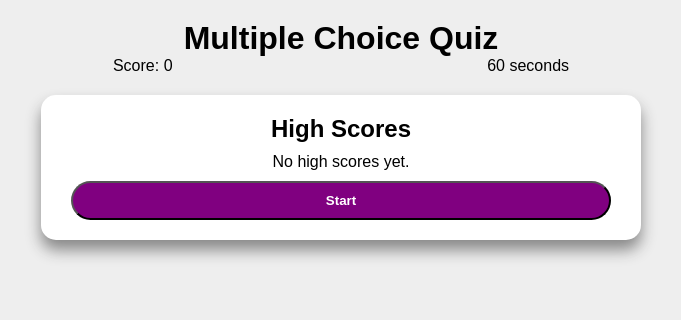
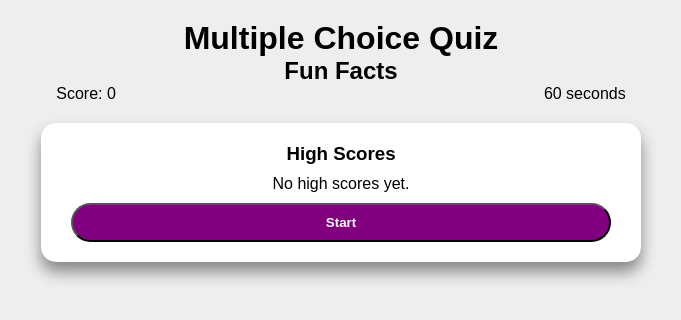
Before and after one commit to rayxis/w4-Multiple-Choice-Quiz, a plain HTML site: page index.html in a window 1280 px wide. Shown: the whole page, without its empty margins (299-980 px from the left). Drawn offline with Linux system fonts and the light colour scheme.

Commit message:
Fixed a bug where quizQuestions wasn't being saved; added titles.

```diff
--- a/css/style.scss
+++ b/css/style.scss
@@ -27,7 +27,8 @@ body {
 		justify-content: space-between;
 
 		/* Quiz Title */
-		&__title {
+		&__title,
+		&__subtitle{
 			width:      100%;
 			text-align: center;
 		}
--- a/index.html
+++ b/index.html
@@ -10,6 +10,7 @@
 		<form id="quiz" class="quiz">
 			<header class="quiz__head">
 				<h1 class="quiz__head__title">Multiple Choice Quiz</h1>
+				<h2 class="quiz__head__subtitle"></h2>
 				<div class="quiz__head__score score">Score: 0</div>
 				<div class="quiz__head__timer timer">60</div>
 			</header>
@@ -35,8 +36,8 @@
 
 		<template id="template_new_score">
 			<section class="new_score card">
-				<h2 class="new_score__title">New High Score</h2>
-				<h3 class="new_score__score"></h3>
+				<h3 class="new_score__title">New High Score</h3>
+				<h4 class="new_score__score"></h4>
 				<label for="initials">Enter your initials</label>
 				<input class="new_score__initials" id="initials" type="text" maxlength="3" autocomplete="off"/>
 			</section>
@@ -44,7 +45,7 @@
 
 		<template id="template_question">
 			<section class="card question">
-				<h2 class="card__title"></h2>
+				<h3 class="card__title"></h3>
 				<p class="card__text"></p>
 				<div class="card__button-container"></div>
 				<footer class="card__foot"></footer>
@@ -53,14 +54,14 @@
 
 		<template id="template_scorecard">
 			<section class="scorecard card">
-				<h2 class="scorecard__title">Game Over!</h2>
+				<h3 class="scorecard__title">Game Over!</h3>
 				<p class="scorecard__text">You scored </p>
 			</section>
 		</template>
 
 		<template id="template_start">
 			<section class="card">
-				<h2 class="card__title">High Scores</h2>
+				<h3 class="card__title">High Scores</h3>
 			</section>
 		</template>
 
--- a/js/Quiz-questions.js
+++ b/js/Quiz-questions.js
@@ -3,7 +3,8 @@ const quizQuestions = {
 		highScoresLimit: 10,  //  Limit of high scores to save
 		questionsLimit:  10,  //  The maximum number of questions
 		timerPenalty:    -10, //  Penalty for the timer for a wrong answer
-		timerStart:      60   //  Starting time of the timer
+		timerStart:      60,  //  Starting time of the timer
+		title:           "Fun Facts"
 	},
 	list:     [
 		{
--- a/js/Quiz.js
+++ b/js/Quiz.js
@@ -30,15 +30,19 @@ class Quiz {
 
 
 	constructor(questions) {
+		this.questions = questions;
 		//  If settings are present, use them (otherwise use defaults).
 		if (this.questions.hasOwnProperty('settings')) {
 			this.questions.limit       = this.questions.settings.questionsLimit;
 			this.score.highScoresLimit = this.questions.settings.highScoresLimit;
 			this.timer.penalty         = this.questions.settings.timerPenalty;
 			this.timer.start           = this.questions.settings.timerStart;
+			//  Set the title of the quiz.
+			this.quiz.querySelector(".quiz__head__subtitle").textContent = this.questions.settings.title;
+			document.title += ` | ${this.questions.settings.title}`;
 		}
 		//  Shuffle the questions, and then the responses for each question.
-		this.questions.list = this.shuffle(questions.list);
+		this.questions.list = this.shuffle(this.questions.list);
 		this.questions.list.forEach((question, questionIndex) => {
 			const questionCard = this.templates.question.cloneNode(true);
 
```
Also changed, not shown: css/style.css, 1 other file.
